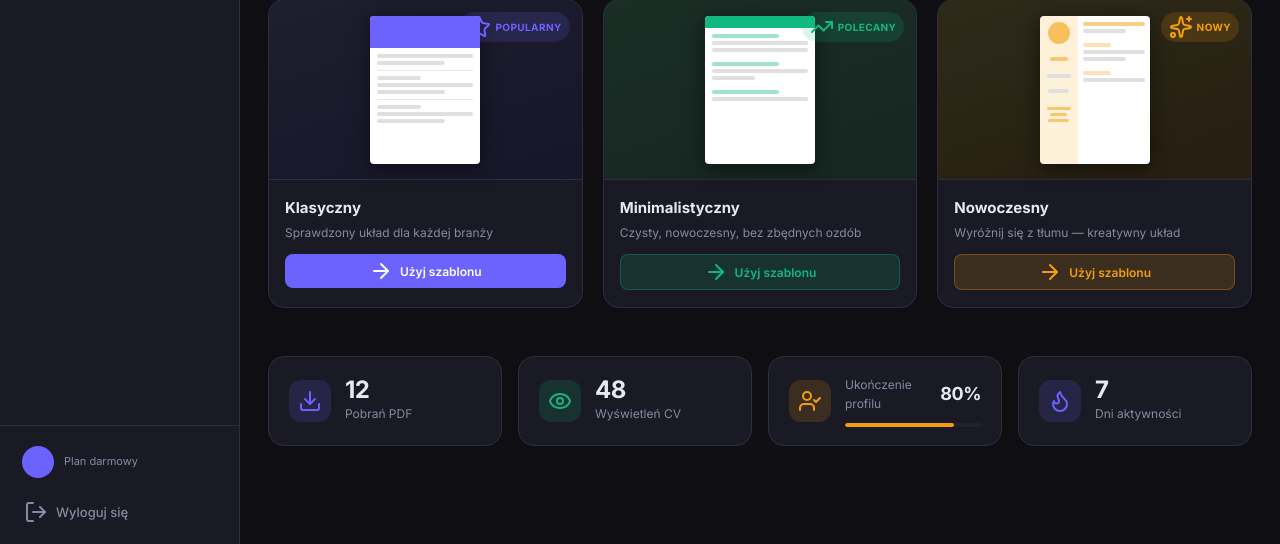
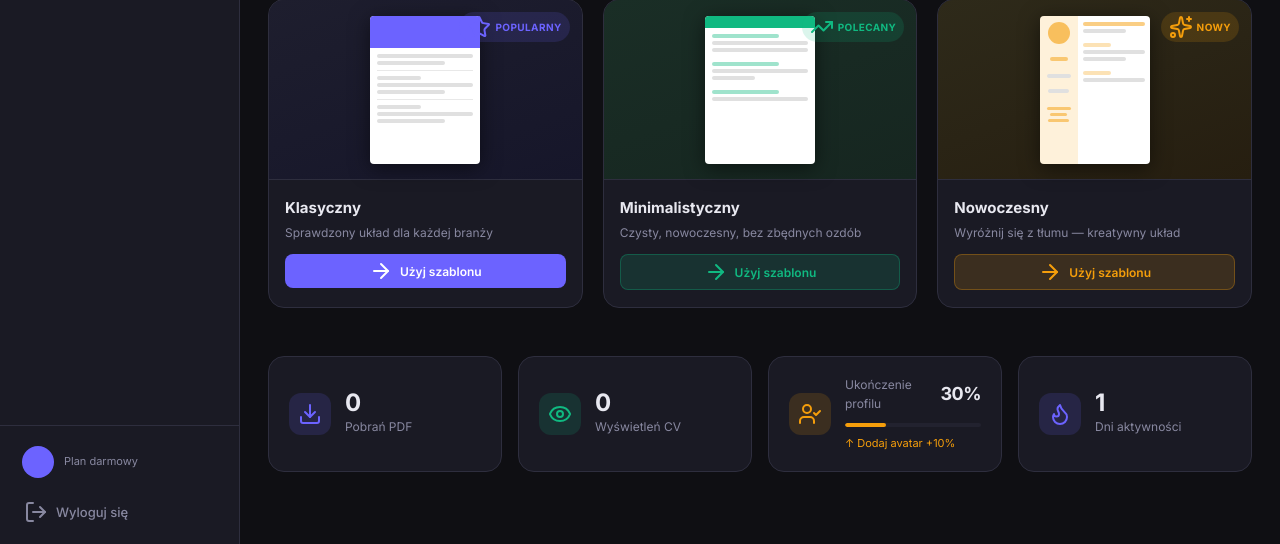
Before and after one commit to Adsutori/Resumo, a Django app: page /dashboard/ in a window 1280 px wide. Shown: the part 890-1434 px from the top of the page. Run offline with Django 5.2, Linux system fonts and the light colour scheme; the visitor is signed in with stand-in values (Sample User, id 1); data that the repository does not hold is empty.

Commit message:
add stats

```diff
--- a/Resumo/Dashboard/templates/dashboard/dashboard.html
+++ b/Resumo/Dashboard/templates/dashboard/dashboard.html
@@ -398,52 +398,67 @@
 ============================================================ -->
 <div class="stats-row" style="margin-top: 48px; margin-bottom: 40px;">
 
+  <!-- Pobrania PDF -->
   <div class="stat-card card">
     <div class="stat-card__icon" style="color: var(--color-accent); background: var(--color-accent-glow);">
       <i data-lucide="download"></i>
     </div>
     <div class="stat-card__body">
-      <span class="stat-card__value">12</span>
+      <span class="stat-card__value">{{ total_downloads }}</span>
       <span class="stat-card__label">Pobrań PDF</span>
     </div>
   </div>
 
+  <!-- Wyświetlenia -->
   <div class="stat-card card">
     <div class="stat-card__icon" style="color: #10b981; background: rgba(16,185,129,0.15);">
       <i data-lucide="eye"></i>
     </div>
     <div class="stat-card__body">
-      <span class="stat-card__value">48</span>
+      <span class="stat-card__value">{{ total_views }}</span>
       <span class="stat-card__label">Wyświetleń CV</span>
     </div>
   </div>
 
+  <!-- Ukończenie profilu -->
   <div class="stat-card stat-card--wide card">
     <div class="stat-card__icon" style="color: #f59e0b; background: rgba(245,158,11,0.15);">
       <i data-lucide="user-check"></i>
     </div>
     <div class="stat-card__body" style="flex: 1;">
-      <div style="display: flex; justify-content: space-between; align-items: center; margin-bottom: 8px;">
+      <div style="display:flex; justify-content:space-between; align-items:center; margin-bottom:8px;">
         <span class="stat-card__label">Ukończenie profilu</span>
-        <span class="stat-card__value" style="font-size: 18px;">80%</span>
+        <span class="stat-card__value" style="font-size:18px;">{{ profile_completion }}%</span>
       </div>
       <div class="progress">
-        <div class="progress__fill progress__fill--warning" style="width: 80%;"></div>
+        <div class="progress__fill progress__fill--warning"
+             style="width: {{ profile_completion }}%;"></div>
       </div>
+      {% if profile_completion < 100 %}
+      <div style="margin-top:6px; font-size:11px; color:var(--color-text-muted);">
+        {% if not request.user.avatar %}
+          <span style="color:#f59e0b;">↑ Dodaj avatar +10%</span>
+        {% elif profile_completion < 60 %}
+          <span>Uzupełnij dane w CV aby zwiększyć wynik</span>
+        {% endif %}
+      </div>
+      {% endif %}
     </div>
   </div>
 
+  <!-- Dni aktywności -->
   <div class="stat-card card">
     <div class="stat-card__icon" style="color: #6C63FF; background: var(--color-accent-glow);">
       <i data-lucide="flame"></i>
     </div>
     <div class="stat-card__body">
-      <span class="stat-card__value">7</span>
+      <span class="stat-card__value">{{ activity_days }}</span>
       <span class="stat-card__label">Dni aktywności</span>
     </div>
   </div>
 
 </div>
+
 
 <!-- ============================================================
      STYLE SPECYFICZNE DLA DASHBOARDU
--- a/Resumo/Dashboard/views.py
+++ b/Resumo/Dashboard/views.py
@@ -96,15 +96,111 @@ def calculate_progress(content: dict) -> int:
 
 
 # ──────────────────────────────────────────────
+# HELPER — ukończenie profilu (0–100%)
+# ──────────────────────────────────────────────
+
+def _calculate_profile_completion(user, cvs):
+    """
+    Liczy % ukończenia profilu na podstawie:
+      - danych konta użytkownika (40%)
+      - najlepiej wypełnionego CV (60%)
+    """
+    score = 0
+
+    # ── Dane konta (max 40%) ──
+    account_fields = {
+        'first_name': 10,
+        'last_name':  10,
+        'email':      10,
+        'avatar':     10,
+    }
+    for field, weight in account_fields.items():
+        val = getattr(user, field, None)
+        if val:
+            score += weight
+
+    # ── Najlepiej wypełnione CV (max 60%) ──
+    if cvs:
+        best_cv_progress = max(cv.progress for cv in cvs)
+        score += round(best_cv_progress * 0.60)
+
+    return min(score, 100)
+
+
+# ──────────────────────────────────────────────
+# HELPER — dni aktywności
+# ──────────────────────────────────────────────
+
+def _calculate_activity_days(user):
+    """
+    Liczy dni aktywności jako:
+    - Ile unikalnych dni w ostatnich 30 dniach
+      user miał wyświetlenia swoich CV (proxy aktywności).
+    - Minimum 1 jeśli user jest zalogowany dziś.
+    """
+    from django.utils import timezone
+    from datetime import timedelta
+    from .models import CVView
+    from django.db.models.functions import TruncDate
+
+    thirty_days_ago = timezone.now() - timedelta(days=30)
+
+    # Unikalne dni z wyświetleń CV usera w ostatnich 30 dniach
+    unique_days = (
+        CVView.objects
+        .filter(
+            cv__user=user,
+            viewed_at__gte=thirty_days_ago,
+        )
+        .annotate(day=TruncDate('viewed_at'))
+        .values('day')
+        .distinct()
+        .count()
+    )
+
+    # Zawsze liczymy dzień rejestracji i dzień ostatniego logowania
+    base_days = set()
+    if user.created_at:
+        base_days.add(user.created_at.date())
+    if user.last_login:
+        base_days.add(user.last_login.date())
+
+    # Dzisiaj też liczymy (user jest teraz zalogowany)
+    base_days.add(timezone.now().date())
+
+    return max(unique_days, len(base_days))
+
+
+# ──────────────────────────────────────────────
 # WIDOK — Dashboard (lista CV)
 # ──────────────────────────────────────────────
 
 @login_required
 def dashboard(request):
+    from django.utils import timezone
+    from datetime import timedelta
+
     cvs = CV.objects.filter(user=request.user).order_by('-updated_at')
+
+    # ── Licznik pobrań PDF (suma wszystkich CV usera) ──
+    total_downloads = sum(cv.download_count for cv in cvs)
+
+    # ── Licznik wyświetleń (suma wszystkich CV usera) ──
+    total_views = sum(cv.view_count for cv in cvs)
+
+    # ── Ukończenie profilu ──
+    profile_completion = _calculate_profile_completion(request.user, cvs)
+
+    # ── Dni aktywności (ostatnie 30 dni z last_login) ──
+    activity_days = _calculate_activity_days(request.user)
+
     context = {
-        'cvs':       cvs,
-        'cvs_count': cvs.count(),
+        'cvs':                cvs,
+        'cvs_count':          cvs.count(),
+        'total_downloads':    total_downloads,
+        'total_views':        total_views,
+        'profile_completion': profile_completion,
+        'activity_days':      activity_days,
     }
     return render(request, 'dashboard/dashboard.html', context)
 
@@ -264,6 +360,8 @@ def download_pdf(request, cv_id):
         string=html,
         base_url=request.build_absolute_uri('/')
     ).write_pdf()
+
+    CV.objects.filter(pk=cv_id).update(download_count=F('download_count') + 1)
 
     safe_title = cv.title.replace(' ', '_').replace('/', '-')[:50]
     response = HttpResponse(pdf, content_type='application/pdf')
```
Also changed, not shown: dev/todo_checklist.txt (+0 -8 lines).
